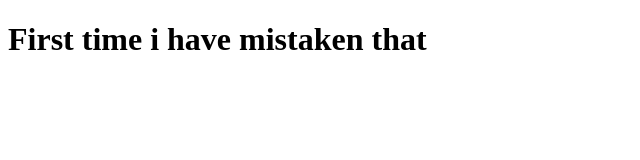
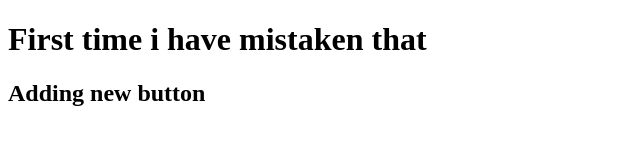
Before and after one commit to swapniljaiman/project2, a plain HTML site: page project2/index.html in a window 1280 px wide. Shown: the whole page, without its empty margins (0-640 px from the left). Drawn offline with Linux system fonts and the light colour scheme.

Commit message:
Updating

```diff
--- a/project2/index.html
+++ b/project2/index.html
@@ -7,5 +7,6 @@
 </head>
 <body>
     <h1>First time i have mistaken that</h1>
+    <h2>Adding new button</h2>
 </body>
 </html>
```
